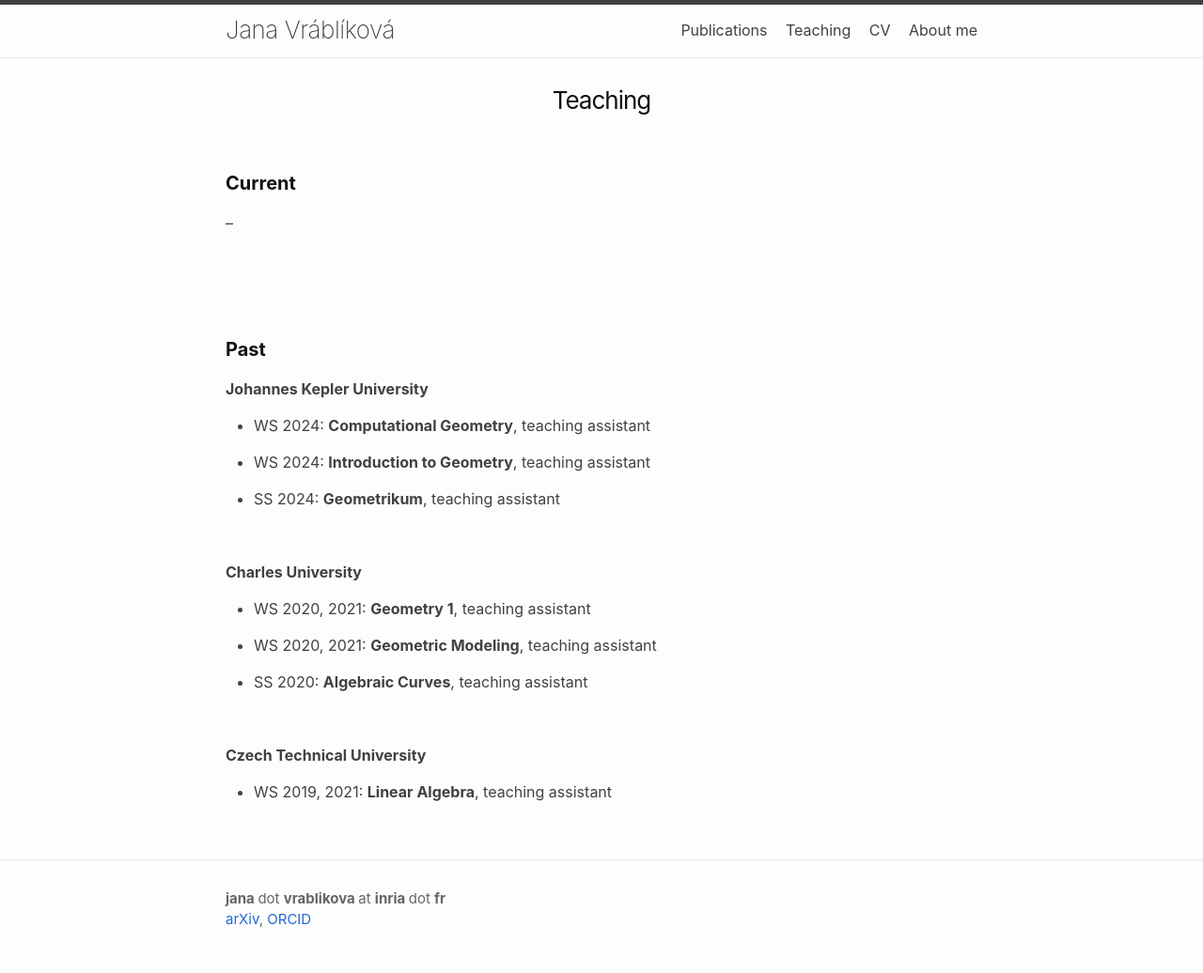
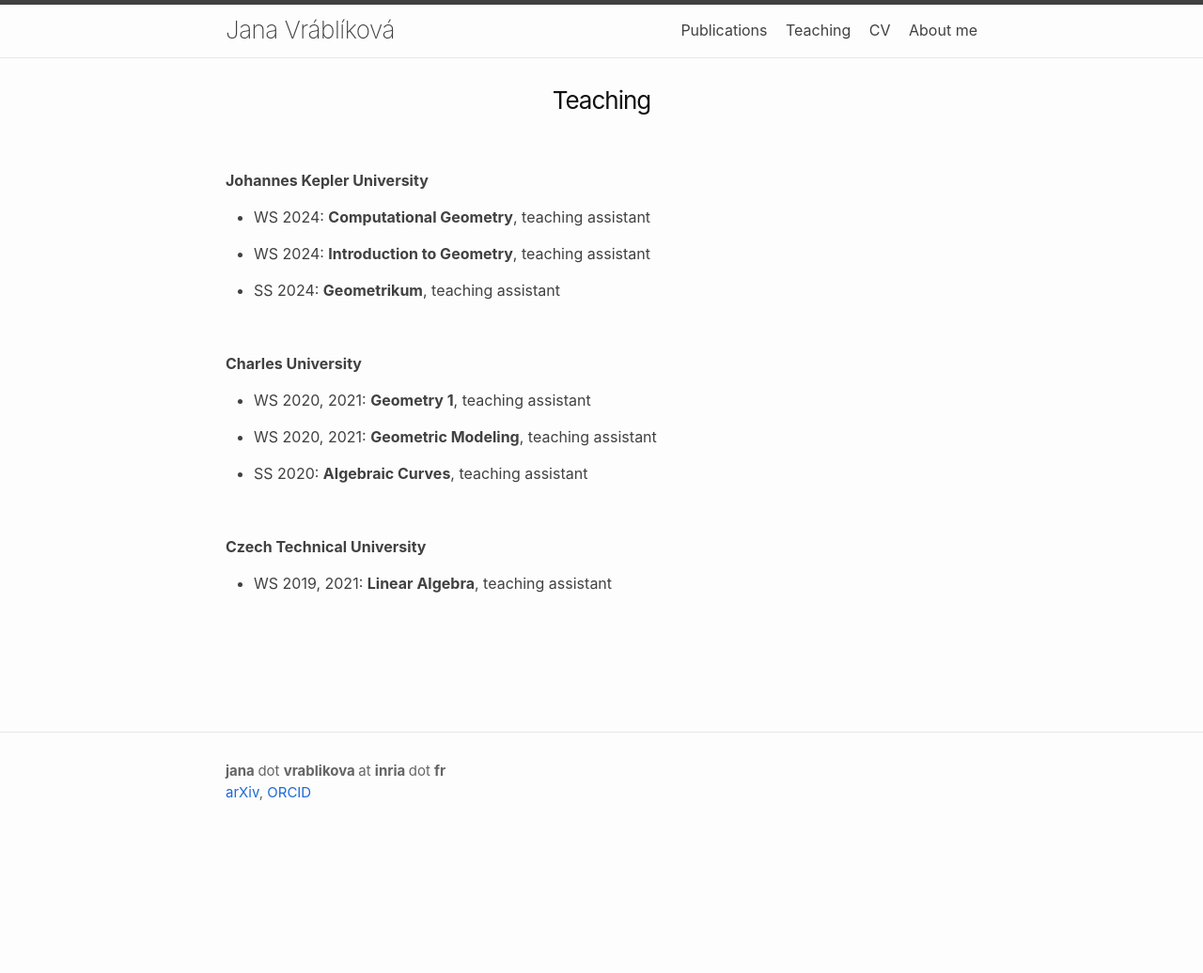
Before and after one commit to JanaVrablikova/janavrablikova.github.io, a Jekyll site: the page built from 02teaching.markdown, in a window 1280 px wide. Shown: the whole page at 94% size. Built offline with Jekyll 4.4.1, drawn with Linux system fonts in a browser that asks for light colours; nearby versions of some CDN libraries; after the commit the page ends 900 px from its top, so only the background shows below that.

Commit message:
Update 02teaching.markdown

```diff
--- a/02teaching.markdown
+++ b/02teaching.markdown
@@ -5,7 +5,7 @@ permalink: /teaching/
 longname: Teaching
 ---
 
-#### **Current**
+<!--#### **Current**
 
 &ndash;
 
@@ -13,7 +13,7 @@ longname: Teaching
 
 &nbsp;
 
-#### **Past**
+#### **Past**-->
 
 **Johannes Kepler University**
 
```
